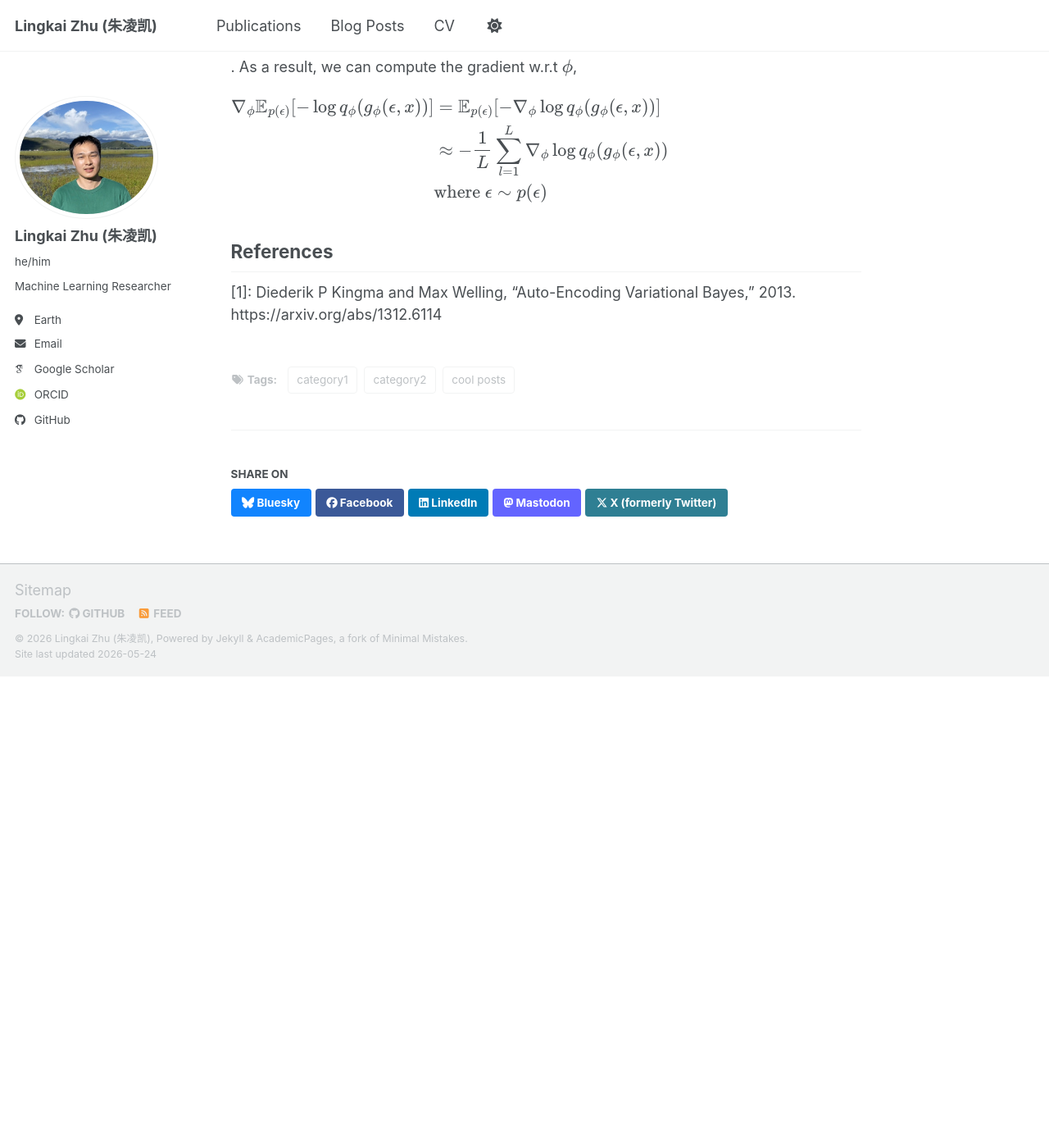
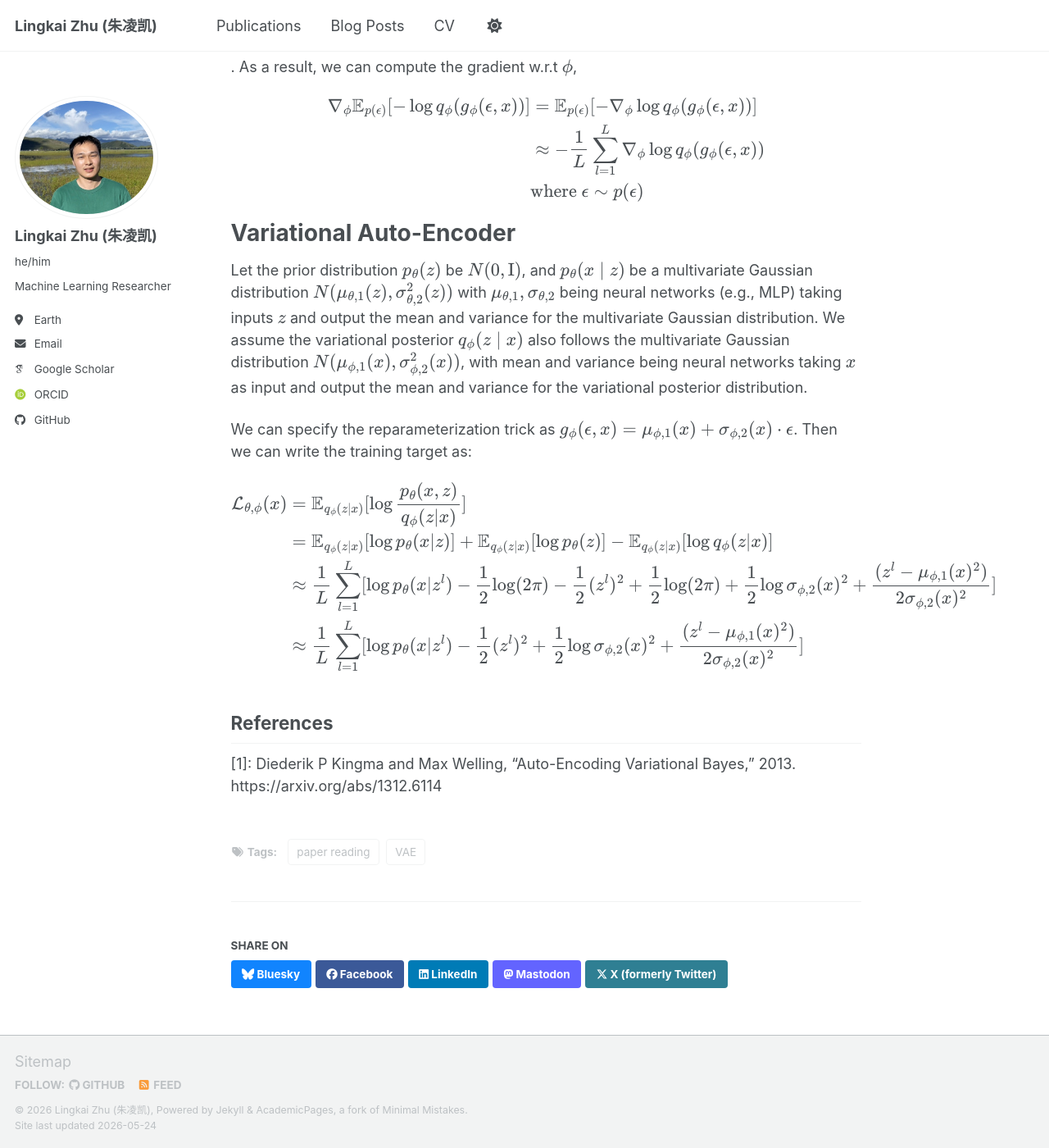
Before and after one commit to LingkaiZhu1999/LingkaiZhu1999.github.io, a Jekyll site: the page built from _posts/2026-05-16-vae.md, in a window 1280 px wide and 1400 px high, scrolled down 4074 px. Shown: the whole window at 82% size. Built offline with Jekyll 4.4.1, drawn with Linux system fonts in a browser that asks for light colours; some web fonts are replaced; a script bundle is joined from its source files by our own code; library files that are not in the unit come from our copies; before the commit the page ends 4899 px from its top, so only the background shows below that; some of the changed text lies outside the part shown.

Commit message:
update vae

```diff
--- a/_posts/2026-05-16-vae.md
+++ b/_posts/2026-05-16-vae.md
@@ -3,9 +3,8 @@ title: 'Variational Autoencoders'
 date: 2026-05-16
 permalink: /posts/2026/05/variational-autoencoders/
 tags:
-  - cool posts
-  - category1
-  - category2
+  - VAE
+  - paper reading
 ---
 
 It has been almost a decade since the publication of the original paper of Variational Autoencoder (VAE) [1], but today I still want to go over this paper as it has been the foundations for many cool algorithms coming after, e.g., stable diffusion. Personally, the first time I get to knwo VAE is at my second year master course "Advanced Probabilistic Machine Learning", at that time, I become quit interested in this sort of probabilitic generative modeling that can generate unseen images.
@@ -75,7 +74,7 @@ $$
 
 , where $$\mathcal{L}_{\theta, \phi} (x)$$ is called Evidence Lower Band (ELBO).
 
-As a result, $$ \max \ell_{\theta, \phi}(x) \Leftrightarrow \max p_\theta(x) \Leftrightarrow \min \text{KL}( q_\phi(z\mid x) \| p_\theta(z \mid x) )$$
+As a result, $$ \max \mathcal{L}_{\theta, \phi}(x) \Leftrightarrow \max p_\theta(x) \Leftrightarrow \min \text{KL}( q_\phi(z\mid x) \| p_\theta(z \mid x) )$$
 
 Reparamaterization Trick
 ======
@@ -133,5 +132,20 @@ $$
 &\text{where} \space \epsilon \sim p(\epsilon)
 \end{align}
 $$
+
+Variational Auto-Encoder
+======
+Let the prior distribution $$p_\theta(z)$$ be $$N(\rm{0}, \rm{I}) $$, and $$p_\theta(x \mid z) $$ be a multivariate Gaussian distribution $$N(\mu_{\theta, 1}(z), \sigma^2_{\theta, 2}(z)) $$ with $$\mu_{\theta, 1},  \sigma_{\theta, 2} $$ being neural networks (e.g., MLP) taking inputs $$z$$ and output the mean and variance for the multivariate Gaussian distribution. We assume the variational posterior $$q_\phi(z \mid x)$$ also follows the multivariate Gaussian distribution $$ N(\mu_{\phi, 1}(x), \sigma^2_{\phi, 2}(x)) $$, with mean and variance being neural networks taking $$x$$ as input and output the mean and variance for the variational posterior distribution.
+
+We can specify the reparameterization trick as $$ g_\phi(\epsilon, x) = \mu_{\phi, 1}(x) + \sigma_{\phi, 2}(x) \cdot \epsilon $$. Then we can write the training target as:
+
+$$
+\begin{aligned}
+\mathcal{L}_{\theta, \phi}(x) &= \mathbb{E}_{q_\phi(z|x)}[\log \frac{p_\theta(x, z)}{q_\phi(z|x)}] \\
+&= \mathbb{E}_{q_\phi(z|x)} [\log p_\theta(x|z)] + \mathbb{E}_{q_\phi(z|x)} [\log p_\theta(z)] - \mathbb{E}_{q_\phi(z|x)} [\log q_\phi(z|x)] \\
+&\approx \frac{1}{L}\sum_{l=1}^L [\log p_\theta(x|z^{l}) - \frac{1}{2} \log (2\pi) -\frac{1}{2}({z^{l}})^2 + \frac{1}{2} \log (2\pi) + \frac{1}{2}\log \sigma_{\phi, 2}(x)^2 + \frac{(z^l - \mu_{\phi, 1}(x)^2)}{2\sigma_{\phi, 2}(x)^2}] \\
+&\approx  \frac{1}{L}\sum_{l=1}^L [\log p_\theta(x|z^{l}) -  \frac{1}{2}(z^l)^2 + \frac{1}{2}\log \sigma_{\phi, 2}(x)^2 + \frac{(z^l - \mu_{\phi, 1}(x)^2)}{2\sigma_{\phi, 2}(x)^2}]
+\end{aligned}
+$$
 ## References
 [1]: Diederik P Kingma and Max Welling, "Auto-Encoding Variational Bayes," 2013. https://arxiv.org/abs/1312.6114
```
